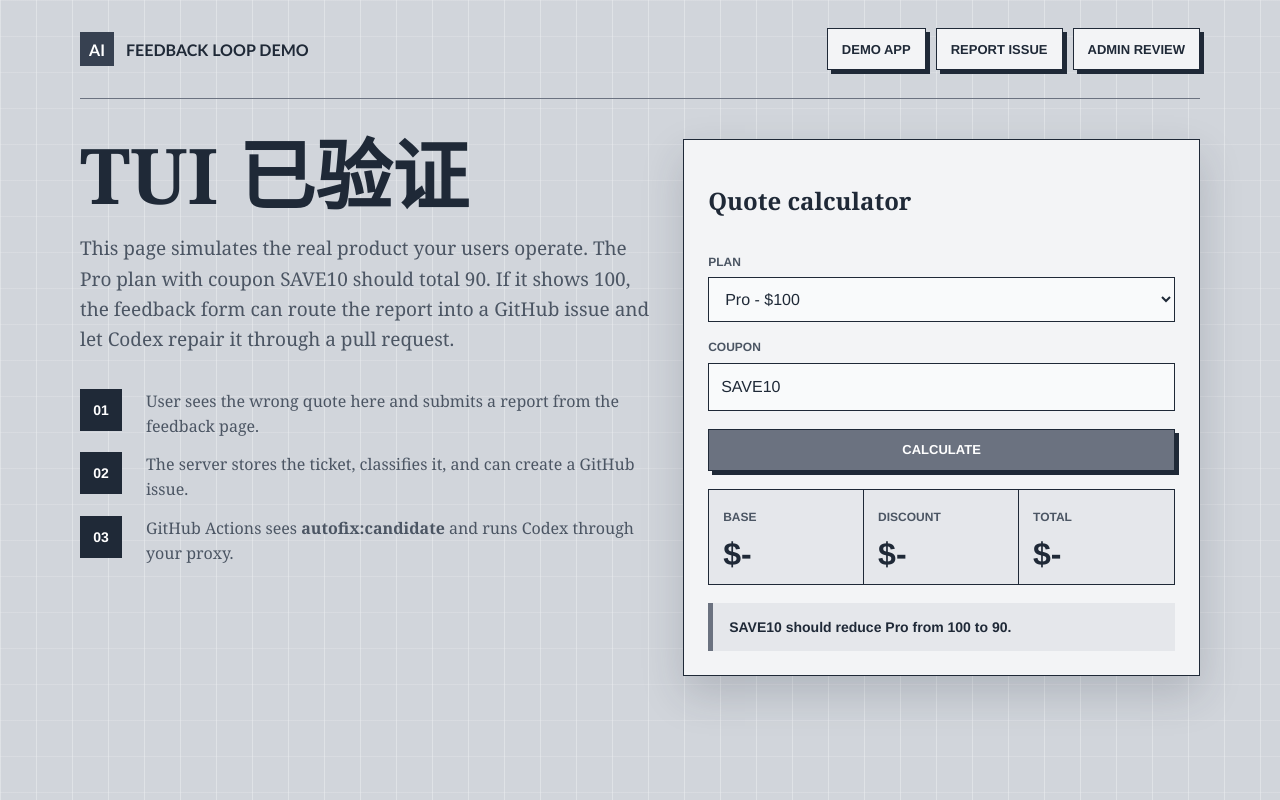
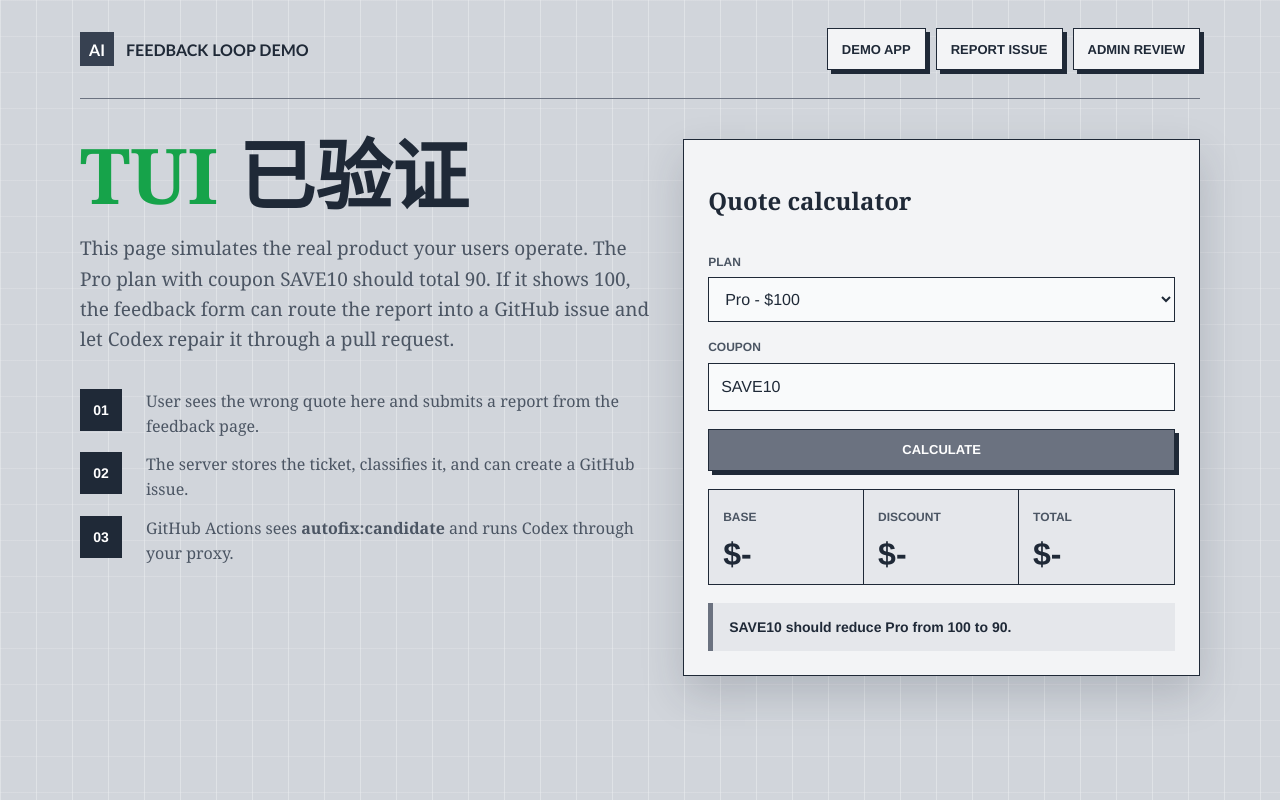
Before and after one commit to gloryash/ai-feedback-loop-demo, a website: page public/index.html in a window 1280 px wide. Drawn offline with Linux system fonts and the light colour scheme; no server answers.

Commit message:
fix: resolve local issue #38 (#39)

```diff
--- a/public/index.html
+++ b/public/index.html
@@ -19,7 +19,7 @@
 
       <section class="hero">
         <div>
-          <h1>TUI 已验证</h1>
+          <h1><span class="tui-title-word">TUI</span> 已验证</h1>
           <p class="lead">
             This page simulates the real product your users operate. The Pro plan with coupon
             SAVE10 should total 90. If it shows 100, the feedback form can route the report
--- a/public/styles.css
+++ b/public/styles.css
@@ -119,6 +119,10 @@ button.primary {
 .report-title h1,
 .admin-header h1 {
   color: var(--ink);
+}
+
+.tui-title-word {
+  color: #16a34a;
 }
 
 .hero h1,
```
Also changed, not shown: test/homePage.test.js (+7 -1 lines).
